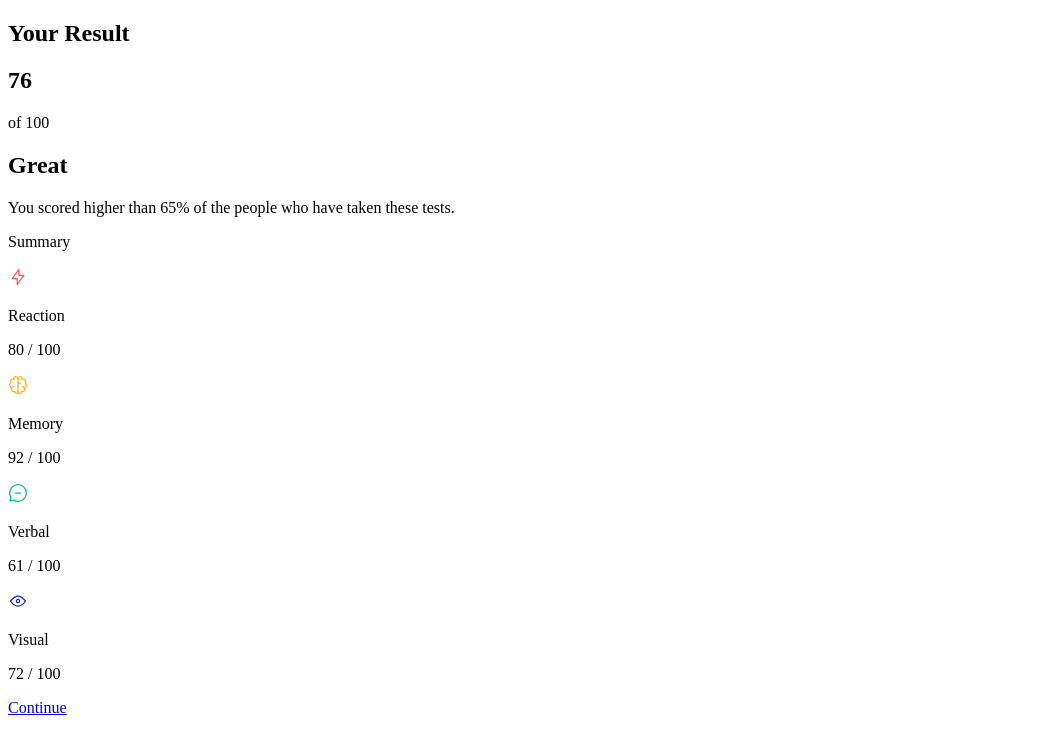
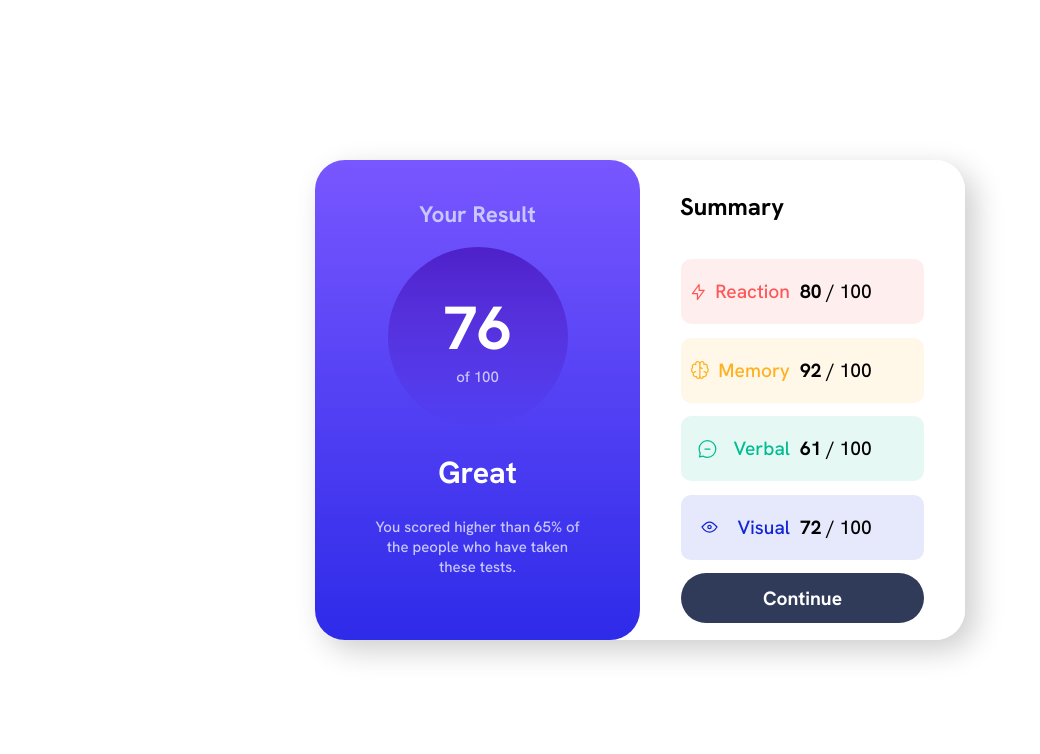
Before and after one commit to NahuelAlejandroBenitez/proyectoResumenResultado, a plain HTML site: page index.html in a window 1280 px wide. Shown: the whole page, without its empty margins (0-1040 px from the left). Drawn offline with Linux system fonts and the light colour scheme; the site is published under a folder, as on GitHub Pages, so addresses that start at the root find nothing.

Commit message:
link css

```diff
--- a/index.html
+++ b/index.html
@@ -11,7 +11,7 @@
       href="./assets/images/favicon-32x32.png"
     />
 
-    <link rel="stylesheet" href="/css/styles.css" />
+    <link rel="stylesheet" href="css/styles.css" />
 
     <title>Frontend Mentor | Results summary component</title>
   </head>
```
